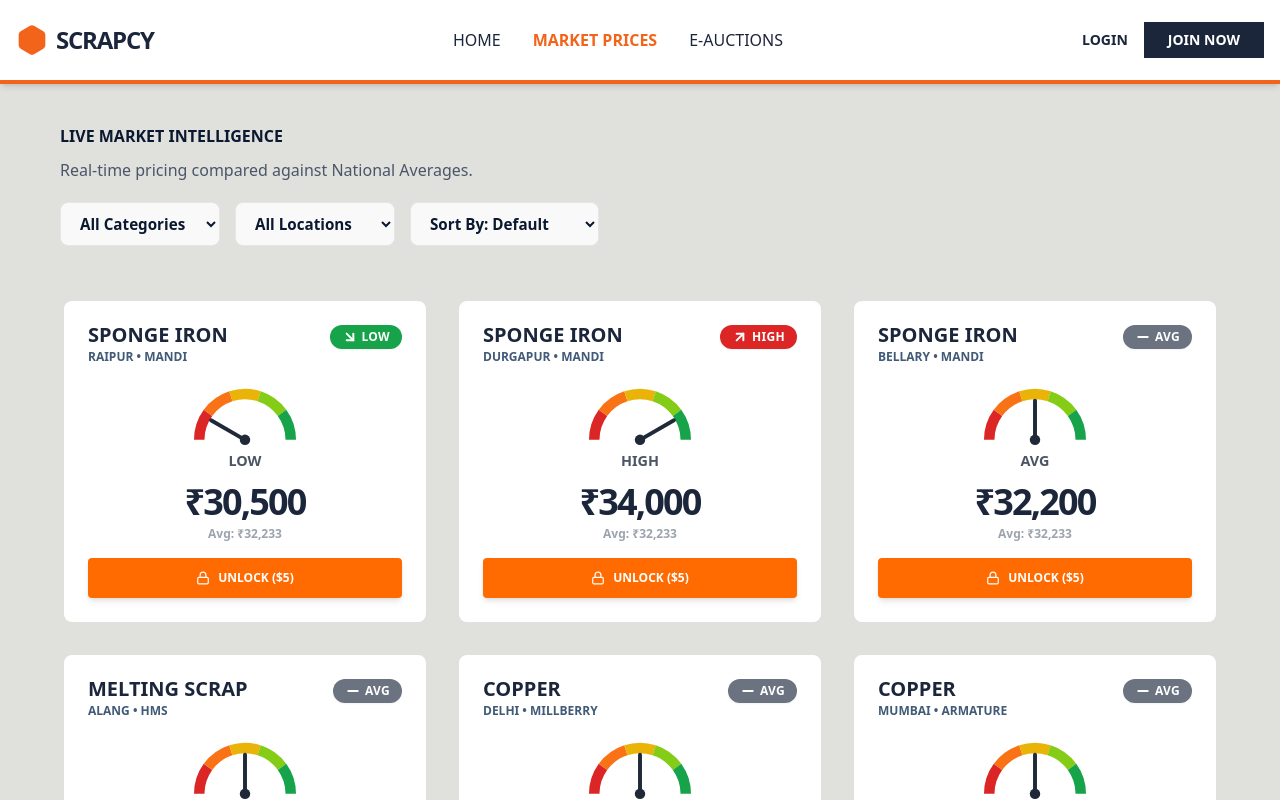
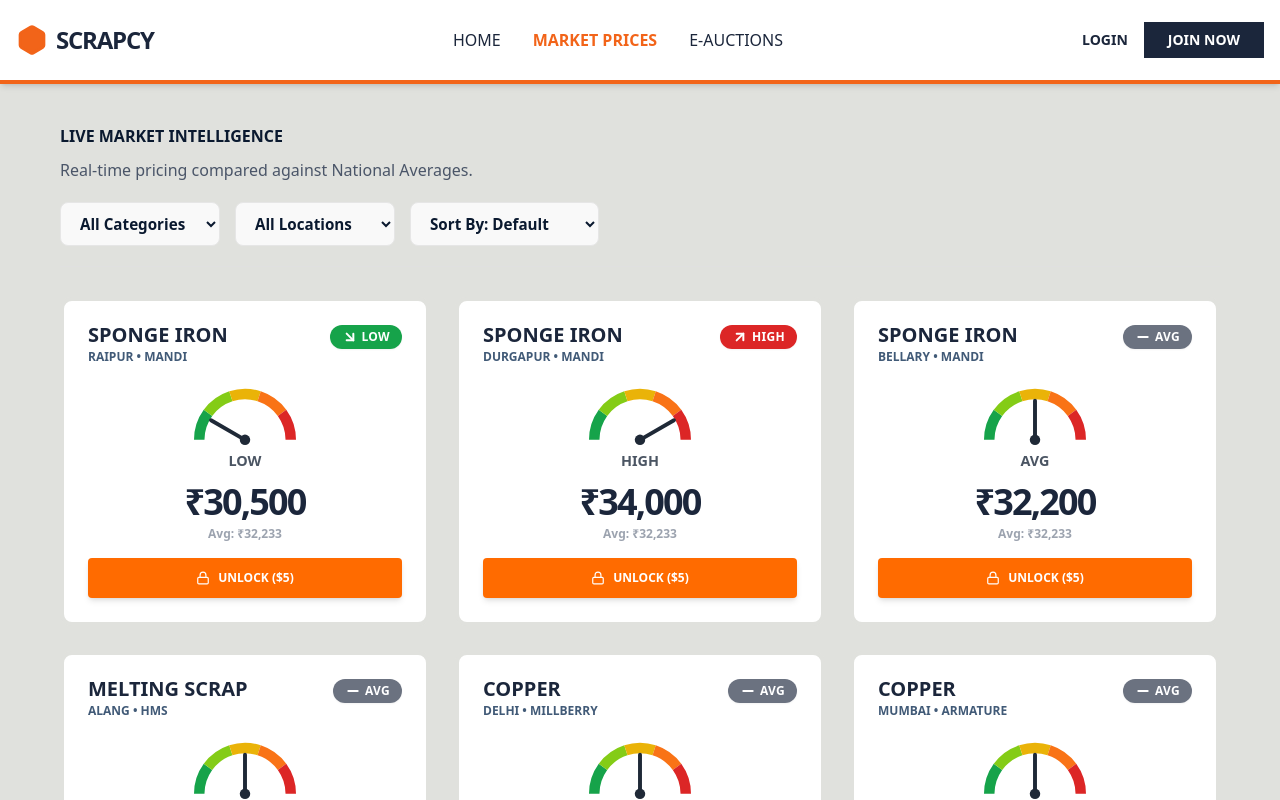
Before and after one commit to nilesh94/scrapcy-frontend, a React (Create React App) app: page /tracker in a window 1280 px wide. Shown: the top 800 px of the page. Built offline with nearby package versions, Linux system fonts and the light colour scheme.

Commit message:
Update PriceCard.js

```diff
--- a/src/components/PriceCard.js
+++ b/src/components/PriceCard.js
@@ -4,7 +4,6 @@ import { Lock, ShieldCheck, ArrowUpRight, ArrowDownRight, Minus } from 'lucide-r
 const PriceCard = ({ item, averagePrice, isUnlocked, onUnlock, className = "" }) => {
 
   // --- INTERNAL LOGIC: Determine Status ---
-  // This logic remains the same to determine where the needle points.
   const getPriceComparison = () => {
     // Fallback if no average
     if (!averagePrice) return {
@@ -17,24 +16,24 @@ const PriceCard = ({ item, averagePrice, isUnlocked, onUnlock, className = "" })
     if (diff > threshold) {
       return {
         status: 'High',
-        color: '#dc2626', // Red for badge
+        color: '#dc2626', // Red Badge
         icon: <ArrowUpRight size={16} strokeWidth={3} />,
-        angle: 30 // Point Right (Green section)
+        angle: 30 // Points Right (to Red section)
       };
     }
     if (diff < -threshold) {
       return {
         status: 'Low',
-        color: '#16a34a', // Green for badge
+        color: '#16a34a', // Green Badge
         icon: <ArrowDownRight size={16} strokeWidth={3} />,
-        angle: 150 // Point Left (Red section)
+        angle: 150 // Points Left (to Green section)
       };
     }
     return {
       status: 'Avg',
-      color: '#6b7280', // Gray for badge
+      color: '#6b7280', // Gray Badge
       icon: <Minus size={16} strokeWidth={3} />,
-      angle: 90 // Point Up (Yellow section)
+      angle: 90 // Points Up (Yellow section)
     };
   };
 
@@ -46,41 +45,36 @@ const PriceCard = ({ item, averagePrice, isUnlocked, onUnlock, className = "" })
   const centerY = 45;
   const strokeWidth = 8;
 
-  // Helper function to calculate the SVG path for an arc segment
-  // Angles: 180=Left, 90=Up, 0=Right
+  // Helper function to calculate arc path
   const describeArc = (startAngle, endAngle) => {
       const startRad = (startAngle * Math.PI) / 180;
       const endRad = (endAngle * Math.PI) / 180;
-
-      // Calculate start and end points (using -sin for SVG coordinate system)
       const x1 = centerX + radius * Math.cos(startRad);
       const y1 = centerY - radius * Math.sin(startRad);
       const x2 = centerX + radius * Math.cos(endRad);
       const y2 = centerY - radius * Math.sin(endRad);
 
-      // Create the arc path: Move to start, Arc to end.
-      // 0,0,1 means no large arc, draw clockwise.
       return [
           "M", x1, y1,
           "A", radius, radius, 0, 0, 1, x2, y2
       ].join(" ");
   };
 
-  // Define the 5 colored segments for the gauge
+  // --- FIXED SEGMENTS (Green -> Red) ---
   const segments = [
-      { color: '#dc2626', start: 180, end: 144 }, // Red
-      { color: '#f97316', start: 144, end: 108 }, // Orange
-      { color: '#eab308', start: 108, end: 72 },  // Yellow
-      { color: '#84cc16', start: 72, end: 36 },   // Light Green
-      { color: '#16a34a', start: 36, end: 0 }     // Dark Green
+      { color: '#16a34a', start: 180, end: 144 }, // Left: Dark Green (Low Price)
+      { color: '#84cc16', start: 144, end: 108 }, // Light Green
+      { color: '#eab308', start: 108, end: 72 },  // Center: Yellow (Avg)
+      { color: '#f97316', start: 72, end: 36 },   // Orange
+      { color: '#dc2626', start: 36, end: 0 }     // Right: Red (High Price)
   ];
 
-  // Calculate Needle Position based on angle
+  // Calculate Needle Position
   const needleRad = (angle * Math.PI) / 180;
   const needleLength = 30;
   const needleX = centerX + needleLength * Math.cos(needleRad);
   const needleY = centerY - needleLength * Math.sin(needleRad);
-  const needleColor = "#1f2937"; // Dark gray for a realistic look
+  const needleColor = "#1f2937";
 
   return (
     <div className={`relative group border-4 border-platinum p-6 bg-white transition-all hover:border-navy hover:shadow-xl rounded-xl ${className}`}>
@@ -94,7 +88,7 @@ const PriceCard = ({ item, averagePrice, isUnlocked, onUnlock, className = "" })
            </p>
         </div>
 
-        {/* Status Badge (Kept for clarity in addition to the gauge) */}
+        {/* Status Badge */}
         <div
           className="flex items-center gap-1 font-black px-3 py-1 rounded-full text-xs uppercase tracking-wide shadow-sm text-white"
           style={{ backgroundColor: color }}
@@ -103,11 +97,10 @@ const PriceCard = ({ item, averagePrice, isUnlocked, onUnlock, className = "" })
         </div>
       </div>
 
-      {/* 2. SVG GAUGE VISUALIZATION (Multi-Colored) */}
+      {/* 2. SVG GAUGE VISUALIZATION */}
       <div className="flex justify-center my-4">
-          {/* Increased viewBox height to fit the new label below */}
           <svg width="140" height="85" viewBox="0 0 100 65" className="overflow-visible">
-            {/* Draw each colored segment */}
+            {/* Segments */}
             {segments.map((seg, i) => (
                 <path
                     key={i}
@@ -115,7 +108,7 @@ const PriceCard = ({ item, averagePrice, isUnlocked, onUnlock, className = "" })
                     fill="none"
                     stroke={seg.color}
                     strokeWidth={strokeWidth}
-                    strokeLinecap="butt" // "butt" ensures sharp transitions between colors
+                    strokeLinecap="butt"
                 />
             ))}
 
@@ -128,10 +121,10 @@ const PriceCard = ({ item, averagePrice, isUnlocked, onUnlock, className = "" })
               strokeLinecap="round"
             />
 
-            {/* Center Pivot Dot */}
+            {/* Pivot */}
             <circle cx={centerX} cy={centerY} r="4" fill={needleColor} />
 
-            {/* Status Label below gauge, matching the reference image */}
+            {/* Status Label */}
             <text x={centerX} y={centerY + 20} textAnchor="middle" fontSize="11" fontWeight="800" fill="#4b5563" className="uppercase">
                 {status}
             </text>
@@ -141,7 +134,6 @@ const PriceCard = ({ item, averagePrice, isUnlocked, onUnlock, className = "" })
       {/* 3. PRICE DISPLAY */}
       <div className="text-center mb-4">
         <p className="text-4xl font-black text-navy tracking-tighter">₹{item.price.toLocaleString()}</p>
-        {/* Display Average Price below, as seen in image_1.png */}
         {averagePrice && (
              <p className="text-xs font-bold text-gray-400 mt-1">
                Avg: ₹{Math.round(averagePrice).toLocaleString()}
```
